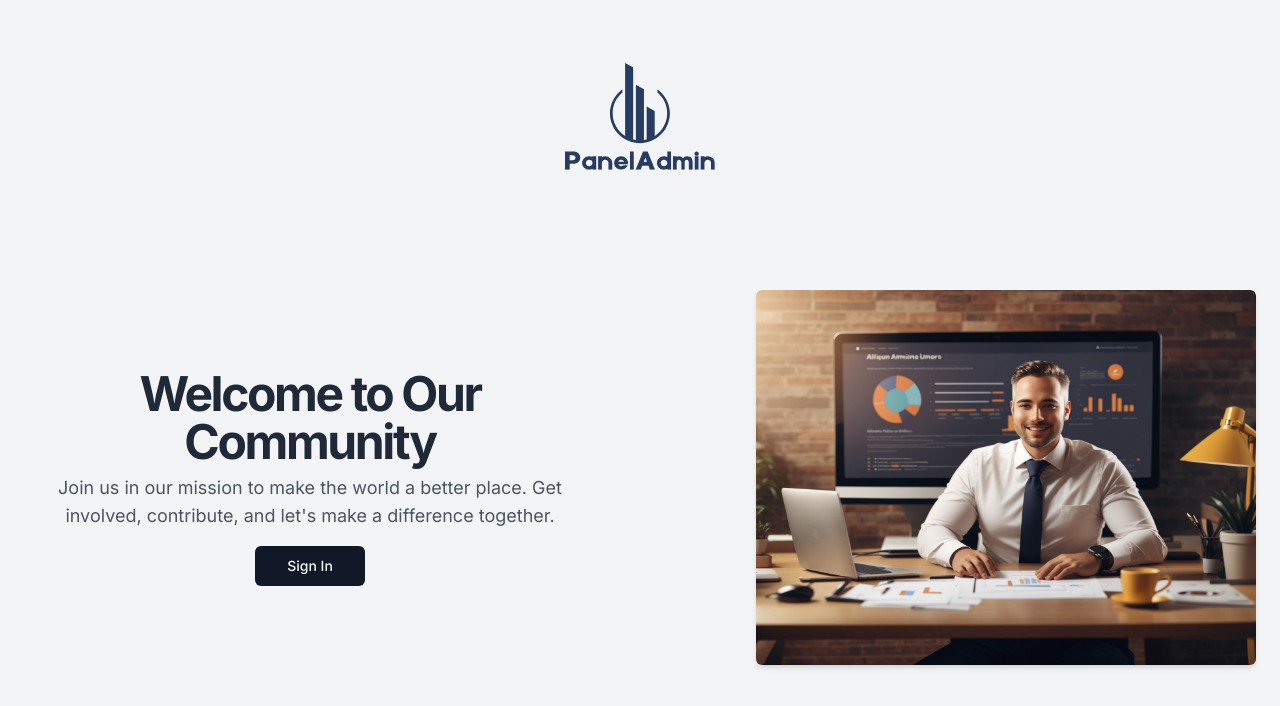
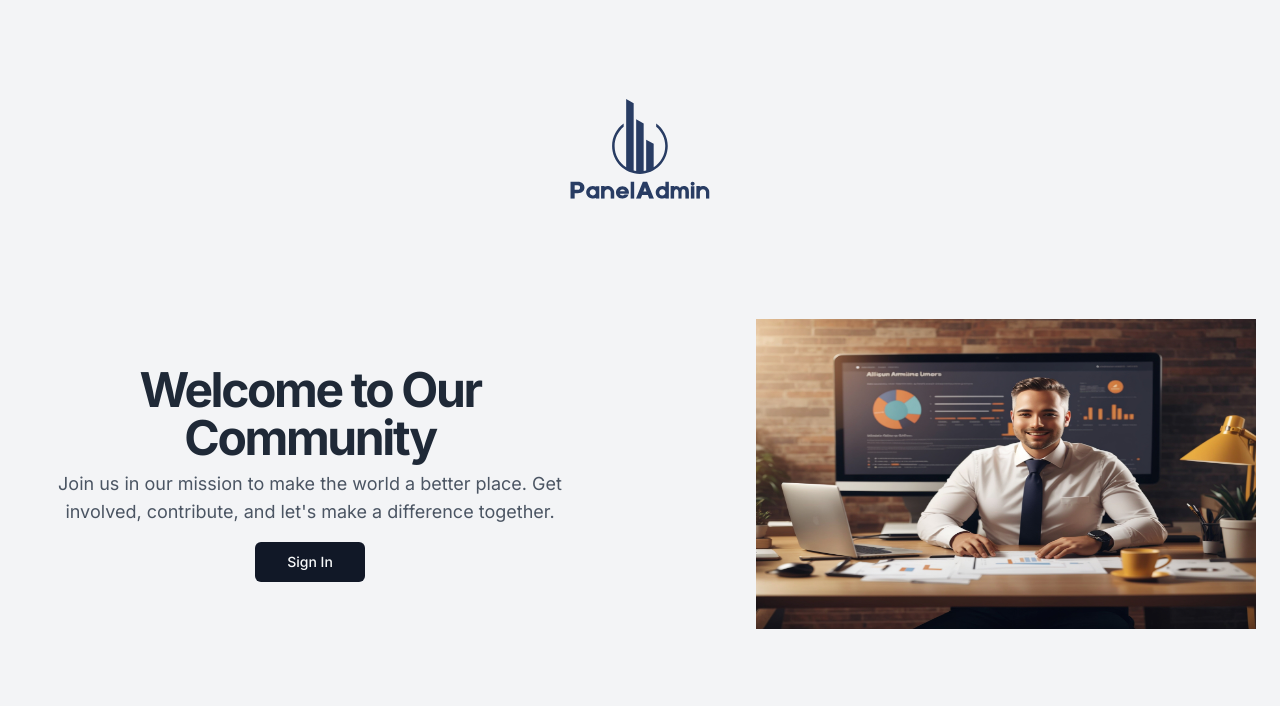
Before and after one commit to peacover/PanelAdmin, a Next.js app: page / in a window 1280 px wide. Shown: the top 706 px of the page. Built offline with nearby package versions, Linux system fonts and the light colour scheme.

Commit message:
added the design of dashboard & fixed console erros

```diff
--- a/app/auth/signIn/page.tsx
+++ b/app/auth/signIn/page.tsx
@@ -6,9 +6,16 @@ export default function Home() {
   return (
     <div className="min-h-screen bg-gray-100 pt-[4.5rem]">
       <header className="flex justify-center items-center p-4 md:p-6">
-        <Image src={logo} alt="PanelAdmin Logo" width="150" height="100" />
+        <Image
+          src={logo}
+          alt="PanelAdmin Logo"
+          priority={true}
+          width="0"
+          height="0"
+          sizes="100vw"
+          className="w-[150px] h-[100px]"
+        />
       </header>
-      {/* make it below the header */}
       <div className="flex flex-col justify-center items-center mt-[5rem]">
         <SignInForm />
       </div>
--- a/app/dashboard/adminManagement/page.tsx
+++ b/app/dashboard/adminManagement/page.tsx
@@ -1,11 +1,11 @@
 import ListUsers from "@/components/AdminManagement/ListUsers";
 
 const adminManagement = () => {
-    return (
-        <div>
-        <h1>adminManagement Page</h1>
-        <ListUsers />
-        </div>
-    );
-}
+  return (
+    <div className="container mx-auto my-8 p-8 bg-white shadow-md rounded-md">
+      <h1 className="text-3xl font-bold mb-6">Admin Management Page</h1>
+      <ListUsers />
+    </div>
+  );
+};
 export default adminManagement;
--- a/app/dashboard/layout.tsx
+++ b/app/dashboard/layout.tsx
@@ -13,12 +13,6 @@ export default function RootLayout({
 }) {
   return (
     <div className="bg-gray-100">
-        {/* <h1>Root Layout</h1> */}
-        {/* <SideBar /> */}
-        {/* <Header />
-        <HeaderMobile />
-        {children} */}
-
       <SideBar />
       <main className="flex-1">
         <MarginWidthWrapper>
--- a/app/dashboard/page.tsx
+++ b/app/dashboard/page.tsx
@@ -1,17 +1,28 @@
 import LineChart from "@/components/Dashboard/LineChart";
 import PieChart from "@/components/Dashboard/PieChart";
+import useScroll from "@/lib/hooks/useScroll";
+import { cn } from "@/lib/utils/cn";
 import { getUserId } from "@/lib/utils/getUserId";
-
+import { useSelectedLayoutSegment } from "next/navigation";
 
 export default async function Dashboard() {
-  // const myId = await getUserId();
+  return (
+    <div className="flex justify-center items-center">
+      <div className="flex flex-col w-[60rem]">
+        <div className="bg-blue-950 p-4 rounded-md mb-10">
+          <h2 className="text-lg font-semibold text-white mb-4">Line Chart</h2>
+          <div className="bg-white p-4 rounded-md shadow-md">
+            <LineChart />
+          </div>
+        </div>
 
-  return (
-    <div>
-      {/* <h1>{myId}</h1> */}
-      <h1>Dashboard Page</h1>
-      <PieChart />
-      <LineChart />
+        <div className="bg-blue-950 p-4 rounded-md w-[60rem]">
+          <h2 className="text-lg font-semibold text-white mb-4">Pie Chart</h2>
+          <div className="bg-white p-4 rounded-md shadow-md flex justify-center">
+            <PieChart />
+          </div>
+        </div>
+      </div>
     </div>
   );
 }
--- a/app/page.tsx
+++ b/app/page.tsx
@@ -5,11 +5,18 @@ import rootImage from "@/public/pa_root_image.jpg";
 
 export default function Home() {
   return (
-    // make page doesnt scroll
-    <div className="flex flex-col min-h-screen bg-gray-100 dark:bg-gray-800">
+    <div className="flex flex-col min-h-screen bg-gray-100">
       <div className="flex flex-col items-center justify-center min-h-screen bg-gray-100">
         <header className="flex justify-center items-center p-6">
-          <Image src={logo} alt="PanelAdmin Logo" width="150" height="100" />
+          <Image
+            src={logo}
+            alt="PanelAdmin Logo"
+            priority={true}
+            width="0"
+            height="0"
+            sizes="100vw"
+            className="w-[150px] h-[100px]"
+          />
         </header>
         <main className="flex flex-col items-center justify-center py-12 md:py-24">
           <div className="container px-4 md:px-6">
@@ -37,9 +44,11 @@ export default function Home() {
               <Image
                 src={rootImage}
                 alt="Community Image"
-                width="750"
-                height="310"
-                className="rounded-md shadow-md"
+                priority={true}
+                width="0"
+                height="0"
+                sizes="100vw"
+                className="w-[750px] h-[310px]"
               />
             </div>
           </div>
--- a/components/BusinessManagement/CardBusiness.tsx
+++ b/components/BusinessManagement/CardBusiness.tsx
@@ -18,21 +18,21 @@ const CardBusiness: React.FC<{ bus: TBusiness }> = async ({ bus }) => {
     }
   };
   return (
-    <div key={bus.id} className="border-4 border-black">
+    <div className="border-4 border-black">
       <h1>{bus.name}</h1>
       <h1>{bus.imageUrl}</h1>
       <Image
         src={bus.imageUrl}
         alt="Picture of the author"
-        width={500}
-        height={300}
+        width="0"
+        height="0"
+        sizes="100vw"
+        className="w-[300px] h-[150px]"
       />
       <h1>{bus.updatedAt?.toLocaleString()}</h1>
       <h1>{bus.owner?.name}</h1>
 
-      <button onClick={handleDeleteBus}>
-        Delete
-      </button>
+      <button onClick={handleDeleteBus}>Delete</button>
       {error && <p>{error}</p>}
     </div>
   );
--- a/components/Dashboard/LineChart.tsx
+++ b/components/Dashboard/LineChart.tsx
@@ -26,7 +26,7 @@ ChartJS.register(
   ArcElement
 );
 
-const LineChart = () => {
+const LineChart = ({ ...props }) => {
   const [nbBusArr, setNbBusArr] = useState<number[]>([]);
   const [dateArr, setDateArr] = useState<string[]>([]);
 
@@ -47,7 +47,7 @@ const LineChart = () => {
       },
       title: {
         display: true,
-        text: "Number of Business per day in current month",
+        // text: "Number of Business per day in current month",
         font: {
           size: 16,
         },
@@ -89,9 +89,13 @@ const LineChart = () => {
   };
 
   return (
-    <div className="border-2 border-black w-1/2 p-4 rounded-md shadow-md bg-white">
-      <h1 className="text-2xl font-bold mb-4">Line Chart</h1>
-      <Line data={data} options={options} />
+    <div {...props}>
+      <div className="border-2 border-black w-full p-4 rounded-md shadow-md bg-white">
+        <h1 className="text-2xl font-bold mb-4 flex justify-center">
+        Number of Business per day in current month
+        </h1>
+        <Line data={data} options={options} />
+      </div>
     </div>
   );
 };
--- a/components/Dashboard/PieChart.tsx
+++ b/components/Dashboard/PieChart.tsx
@@ -5,7 +5,7 @@ import { useEffect, useState } from "react";
 import { Chart as ChartJS, ArcElement, Tooltip, Legend } from "chart.js";
 import { Pie } from "react-chartjs-2";
 
-const PieChart = () => {
+const PieChart = ({...props}) => {
   const [nbAdmin, setNbAdmin] = useState<number>(0);
   const [nbSuperAdmin, setNbSuperAdmin] = useState<number>(0);
   ChartJS.register(ArcElement, Tooltip, Legend);
@@ -32,9 +32,11 @@ const PieChart = () => {
     responsive: true,
   };
   return (
-    <div className="border-2 border-black w-1/3">
-      <h1>PieChart</h1>
+    <div {...props}>
+    <div className="border-2 border-black w-[30rem] p-4 rounded-md shadow-md bg-white">
+      <h1 className="text-2xl font-bold mb-4 flex justify-center">Amount Of Users</h1>
       <Pie data={data} options={chartOptions} />
+    </div>
     </div>
   );
 };
--- a/components/SideBar/Header.tsx
+++ b/components/SideBar/Header.tsx
@@ -3,9 +3,9 @@
 import React from "react";
 
 import Link from "next/link";
-// import { useSelectedLayoutSegment } from "next/navigation";
-// import useScroll from "@/lib/hooks/useScroll";
-// import { cn } from "@/lib/utils/cn";
+import { useSelectedLayoutSegment } from "next/navigation";
+import useScroll from "@/lib/hooks/useScroll";
+import { cn } from "@/lib/utils/cn";
 import Image from "next/image";
 import mini_logo from "@/public/icons/mini_logo.svg";
 
@@ -27,7 +27,7 @@ const Header = () => {
         <div className="flex items-center ">
           <Link
             href="/dashboard"
-          className="flex flex-row items-center justify-center md:hidden"
+            className="flex flex-row ml-4 items-center justify-center md:hidden"
           >
             <Image
               src={mini_logo}
@@ -40,6 +40,7 @@ const Header = () => {
             />
           </Link>
         </div>
+
         <div className="hidden md:block"></div>
       </div>
     // </div>
--- a/components/SideBar/HeaderMobile.tsx
+++ b/components/SideBar/HeaderMobile.tsx
@@ -61,9 +61,8 @@ const HeaderMobile = () => {
       >
         {SIDENAV_ITEMS.map((item, idx) => {
           const isLastItem = idx === SIDENAV_ITEMS.length - 1; // Check if it's the last item
-
           return (
-            <div className="">
+            <div key={item.path}>
               <div key={idx}>
                 {item.submenu ? (
                   <MenuItemWithSubMenu item={item} toggleOpen={toggleOpen} />
@@ -78,9 +77,6 @@ const HeaderMobile = () => {
                     >
                       {item.title}
                     </Link>
-                    {/* <div className="mb-[6rem]">
-                      <LogoutButton />
-                    </div> */}
                   </MenuItem>
                 )}
 
@@ -88,21 +84,14 @@ const HeaderMobile = () => {
                   <MenuItem className="my-4 h-[1.8px]  w-full bg-blue-800 " />
                 )}
               </div>
-              {isOpen && isLastItem &&(
-        // make my button in the buttom
-        <div className="mt-[10rem] flex justify-center">
-          <LogoutButton className="inline-flex items-center justify-center w-[15rem] rounded-md text-sm h-[4rem] text-white font-bold bg-red-500" />
-        </div>
-      )}
+              {isOpen && isLastItem && (
+                <div className="mt-[10rem] flex justify-center">
+                  <LogoutButton className="inline-flex items-center justify-center w-[15rem] rounded-md text-sm h-[4rem] text-white font-bold bg-red-500" />
+                </div>
+              )}
             </div>
           );
         })}
-      {/* { isOpen && (
-        // make my button in the buttom
-        <div className="mt-[500px]">
-          <LogoutButton />
-        </div>
-      )} */}
       </motion.ul>
       <MenuToggle toggle={toggleOpen} />
     </motion.nav>
--- a/components/SideBar/SideBar.tsx
+++ b/components/SideBar/SideBar.tsx
@@ -12,7 +12,6 @@ import Image from "next/image";
 import logo from "@/public/icons/logo.svg";
 import LogoutButton from "./LogoutButton";
 
-
 const SideBar = () => {
   return (
     <div className="md:w-60 bg-white h-screen flex-col fixed border-r border-zinc-200 hidden md:flex">
@@ -24,14 +23,16 @@ const SideBar = () => {
           <Image
             src={logo}
             alt="Community Image"
-            width="100"
-            height="30"
             priority={true}
+            width="0"
+            height="0"
+            sizes="100vw"
+            className="w-[150px] h-[80px]"
           />
         </Link>
 
         <div className="flex flex-col space-y-2 md:px-6 mt-[6rem]">
-        {SIDENAV_ITEMS.map((item, idx) => {
+          {SIDENAV_ITEMS.map((item, idx) => {
             return <MenuItem key={idx} item={item} />;
           })}
         </div>
```
Also changed, not shown: components/AdminManagement/ListUsers.tsx (+0 -35 lines). Lines whose indentation alone changed are shown as unchanged.
